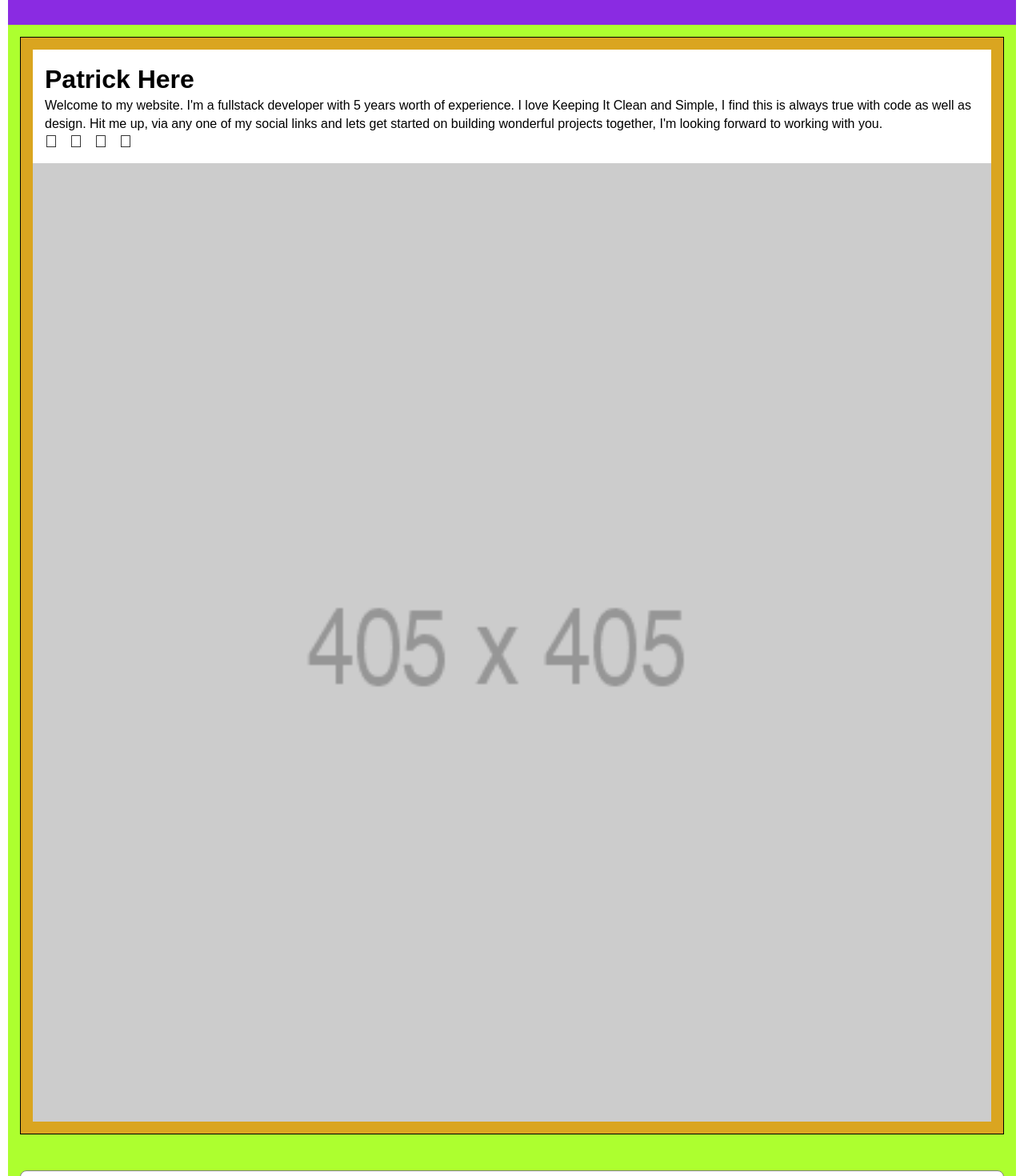
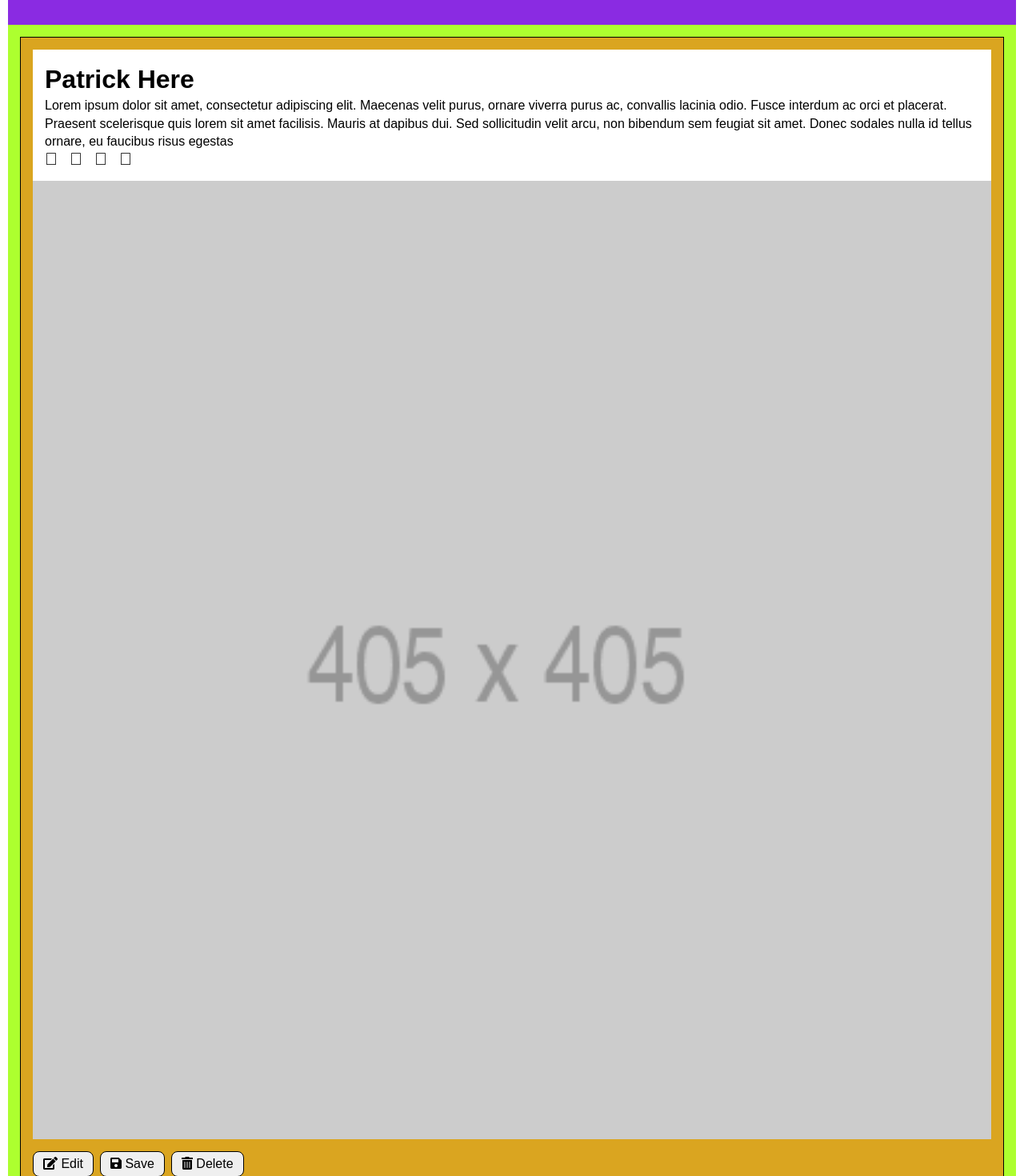
Before and after one commit to kemaakpala/mywebsite-admin, a React app: page / in a window 1280 px wide. Shown: the part 320-1790 px from the top of the page at 80% size. Built offline with nearby package versions, Linux system fonts and the light colour scheme.

Commit message:
made changes to jumboton component and admin containers

```diff
--- a/src/components/Jumbotron/Jumbotron.css
+++ b/src/components/Jumbotron/Jumbotron.css
@@ -67,6 +67,19 @@
     width: 100%;
 }
 
+.JumbotronActions{
+    display: flex;
+    flex-flow: row wrap;
+    margin-top: 15px;
+}
+
+.JumbotronActions > Button{
+    margin-left: 8px;
+}
+
+.JumbotronActions > Button:first-child{
+    margin-left: 0;
+}
 .SocialList {
     display: flex;
     width: 300px;
--- a/src/components/Jumbotron/Jumbotron.js
+++ b/src/components/Jumbotron/Jumbotron.js
@@ -1,13 +1,16 @@
 import React from 'react'
 import classes from './Jumbotron.css'
 import JumbotronImage from '../../assets/JumbotronImage.png'
+import Button from '../UI/Button/Button'
 
-const jumbotron = () => (
+const jumbotron = (props) => {
+    console.log(props);
+    return (
     <div className={classes.Jumbotron}>
         <div className={classes.JumbotronBlock}>
             <div className={classes.JumbotronContent}>
-                <h1 className={classes.Title1}>Patrick Here</h1>
-                <p className={classes.JumbotronDescription}>Welcome to my website. I'm a fullstack developer with 5 years worth of experience. I love Keeping It Clean and Simple, I find this is always true with code as well as design. Hit me up, via any one of my social links and lets get started on building wonderful projects together, I'm looking forward to working with you.</p>
+                <h1 className={classes.Title1}>{props.content.greeting}</h1>
+                <p className={classes.JumbotronDescription}>{props.content.description}</p>
                 <ul className={classes.SocialList}>
                     <li><i className="fab fa-linkedin  fa-lg"></i></li>
                     <li><i className="fab fa-twitter  fa-lg"></i></li>
@@ -15,9 +18,14 @@ const jumbotron = () => (
                     <li><i className="fab fa-free-code-camp  fa-lg"></i></li>
                 </ul>
             </div>
-            <img className={classes.JumbotronImage} src={JumbotronImage} alt="imagename"/>
+            <img className={classes.JumbotronImage} src={JumbotronImage} alt={props.content.AltText}/>
+            <div className={classes.JumbotronActions}>
+                <Button><i className="fas fa-edit"></i> Edit</Button>
+                <Button><i className="fas fa-save"></i> Save</Button>
+                <Button><i className="fas fa-trash-alt"></i> Delete</Button>
+            </div>
         </div>
     </div>
-)
+)}
 
 export default jumbotron
--- a/src/containers/AdminContainer/AdminContainer.js
+++ b/src/containers/AdminContainer/AdminContainer.js
@@ -5,12 +5,31 @@ import Skills from "../../components/Skills/Skills"
 import Contact from "../../components/Contact/Contact"
 
 class adminController extends Component {
-    render(){
+    state = {
+        jumbotron: {
+            content:{
+                greeting: "Patrick Here",
+                description: "Lorem ipsum dolor sit amet, consectetur adipiscing elit. Maecenas velit purus, ornare viverra purus ac, convallis lacinia odio. Fusce interdum ac orci et placerat. Praesent scelerisque quis lorem sit amet facilisis. Mauris at dapibus dui. Sed sollicitudin velit arcu, non bibendum sem feugiat sit amet. Donec sodales nulla id tellus ornare, eu faucibus risus egestas",
+                image: {
+                    SrcUrl: '',
+                    AltText: 'imagename'
+                }
+            }
+        },
+        skills:{
+            content:{
+
+            }
+        }
+    }
+
+    render () {
+        console.log(this.state.jumbotron.content);
         return (
             <Fragment>
-                <Jumbotron />
-                <Skills />
-                <Contact />
+                <Jumbotron content={this.state.jumbotron.content}/>
+                <Skills content={this.state.content}/>
+                <Contact content={this.state.content}/>
             </Fragment>
         )
     }
```
